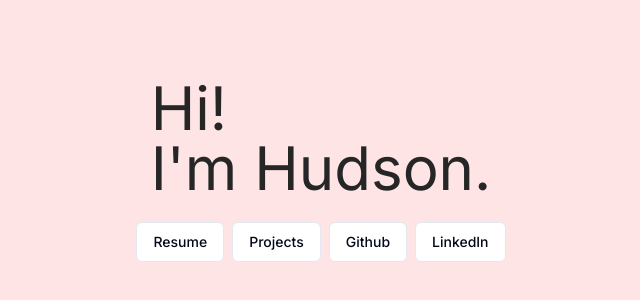
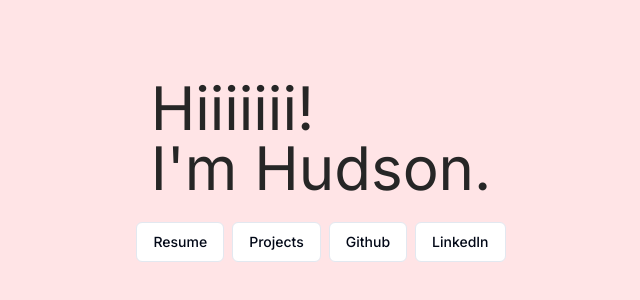
Before and after one commit to hudssntao/website, a Next.js app: page / in a window 1280 px wide. Shown: the part 230-530 px from the top of the page, without its empty margins (319-959 px from the left). Built offline with nearby package versions, Linux system fonts and the light colour scheme.

Commit message:
test: modify page text
For Sociable AI Live Links feature

```diff
--- a/app/page.tsx
+++ b/app/page.tsx
@@ -5,7 +5,7 @@ export default function Home() {
   return (
     <div className="w-full h-screen bg-rose-100 flex flex-col gap-6 justify-center items-center">
       <div className="text-6xl text-neutral-800">
-        <h1>Hi!</h1>
+        <h1>Hiiiiiii!</h1>
         <h1>I&apos;m Hudson.</h1>
       </div>
       <div className="flex gap-2">
```
